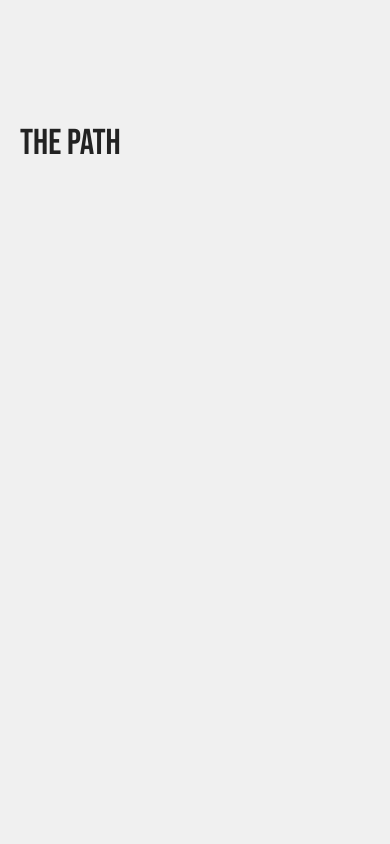
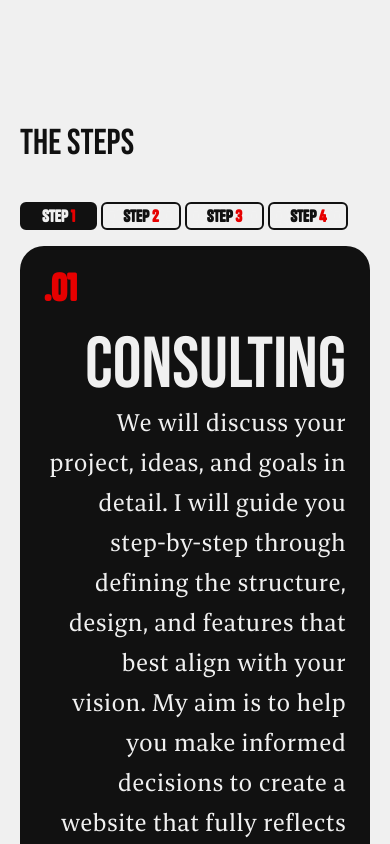
Before and after one commit to giusscos/portfolio-v2, a Nuxt app: page / in a window 390 px wide. Shown: the part 6500-7344 px from the top of the page. Built offline with nearby package versions, Linux system fonts and the light colour scheme.

Commit message:
Update services page

```diff
--- a/assets/css/main.css
+++ b/assets/css/main.css
@@ -6,7 +6,7 @@
 
 :root {
     --bg: #f0f0f0;
-    --text: #222;
+    --text: #111;
 }
 
 body {
--- /dev/null
+++ b/components/HomeServicesV2.vue
@@ -0,0 +1,69 @@
+<script setup lang="ts">
+export type Service = {
+  id?: number | null;
+  title: string;
+  desc: string;
+}
+
+const services = ref<Service[]>([
+  {
+    title: 'Consulting',
+    desc: `We will discuss your project, ideas, and goals in detail.
+    I will guide you step-by-step through defining the structure, design, and features that best align with your vision.
+    My aim is to help you make informed decisions to create a website that fully reflects your vision, optimized for both aesthetics and functionality.`,
+  },
+  {
+    title: 'Design',
+    desc: `I will provide a visual mockup of your project, allowing you to review and refine the design before development begins.
+    This mockup will give you a clear preview of the final look and feel of the website, ensuring that the design aligns perfectly with your expectations.`,
+  },
+  {
+    title: 'Development',
+    desc: `The website will be developed using the latest technologies to ensure optimal performance and security.
+    It will be fully responsive, providing a seamless experience across all devices, and designed to be accessible to all users, regardless of their platform.`,
+  },
+  {
+    title: 'Testing',
+    desc: `The website will undergo rigorous testing across various devices and browsers to identify and address any potential issues.
+    This thorough process ensures flawless performance in functionality, design, and responsiveness, delivering a consistent and high-quality user experience on every platform.`,
+  },
+]);
+
+const selectedService = ref<Service>(services.value[0])
+
+function showSelectedService(service: Service, id: number) {
+  selectedService.value = { ...service, id: id + 1 }
+}
+</script>
+
+<template>
+  <section id="services">
+    <h2 class="title-medium uppercase mb-10">
+      The steps
+    </h2>
+
+    <ul class="flex flex-wrap gap-1 mb-4">
+      <li v-for="(element, index) in services" :key="'step-' + index">
+        <button type="button" @click="showSelectedService(element, index)" :class="{
+          'bg-text text-bg': index + 1 === (selectedService.id || 1)
+        }" class="block font-tanker leading-none whitespace-nowrap btn-primary border-2 border-text rounded-md px-5 py-1">
+          Step <b>{{ index + 1 }}</b>
+        </button>
+      </li>
+    </ul>
+
+    <div
+      class="service-container bg-text text-bg h-fit flex gap-6 flex-wrap md:flex-nowrap rounded-3xl p-6 md:p-12 lg:p-16">
+      <span class="step-selected title-medium font-tanker text-error font-semibold row-span-full self-end w-3/12">.0{{
+        selectedService.id != null ?
+          selectedService.id : '1' }}</span>
+      <div class="grow text-right h-full self-end flex flex-col">
+        <h2 class="title-big font-bebas grow">{{ selectedService.title }}</h2>
+        <p class="paragraph-medium leading-10 text-pretty">{{ selectedService.desc }}</p>
+      </div>
+    </div>
+
+  </section>
+</template>
+
+<style scoped></style>
--- a/components/HomeStartWork.vue
+++ b/components/HomeStartWork.vue
@@ -13,7 +13,7 @@ onMounted(() => {
       end: 'center center',
       scrub: .5,
     },
-    color: '#222',
+    color: '#111',
     ease: 'expo.inOut'
   });
 })
--- a/components/HomeWork.vue
+++ b/components/HomeWork.vue
@@ -42,7 +42,7 @@ onMounted(() => {
   const tl = gsap.timeline();
 
   tl.to('.color-change', {
-    background: '#222',
+    background: '#111',
     duration: 0.5,
     scrollTrigger: {
       trigger: '.color-change',
--- a/components/TheSocials.vue
+++ b/components/TheSocials.vue
@@ -19,11 +19,6 @@ const socials = ref([
     path: 'https://t.me/giusscos',
     title: 'Send me a message on Telegram'
   },
-  // {
-  //   text: 'X',
-  //   path: 'https://x.com/giusscos',
-  //   title: 'Visit my X account'
-  // },
 ]);
 </script>
 
--- a/nuxt.config.ts
+++ b/nuxt.config.ts
@@ -12,7 +12,7 @@ export default defineNuxtConfig({
   app: {
     head: {
       htmlAttrs: {
-        lang: "it",
+        lang: "en",
       },
       title: "Giuseppe Cosenza - Freelance Frontend Developer",
       meta: [
--- a/pages/index.vue
+++ b/pages/index.vue
@@ -44,7 +44,7 @@ onMounted(() => {
       <HomeJumbo />
       <HomeAboutMe />
       <HomeWork />
-      <HomeServices />
+      <HomeServicesV2 />
       <HomeStartWork />
     </main>
     <TheFooter />
--- a/tailwind.config.js
+++ b/tailwind.config.js
@@ -17,7 +17,7 @@ export default {
     extend: {
       colors: {
         bg: "#f0f0f0",
-        text: "#222",
+        text: "#111",
         accent: "#ffd400",
         error: "#e60000",
       },
```
